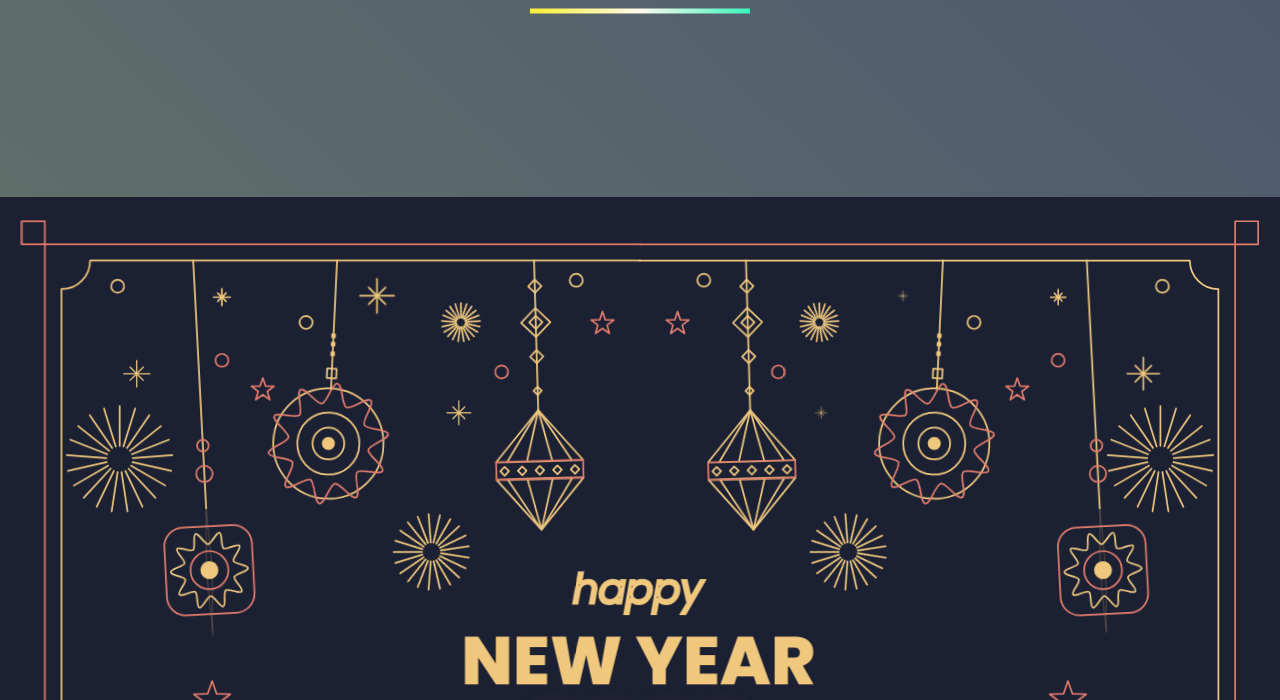
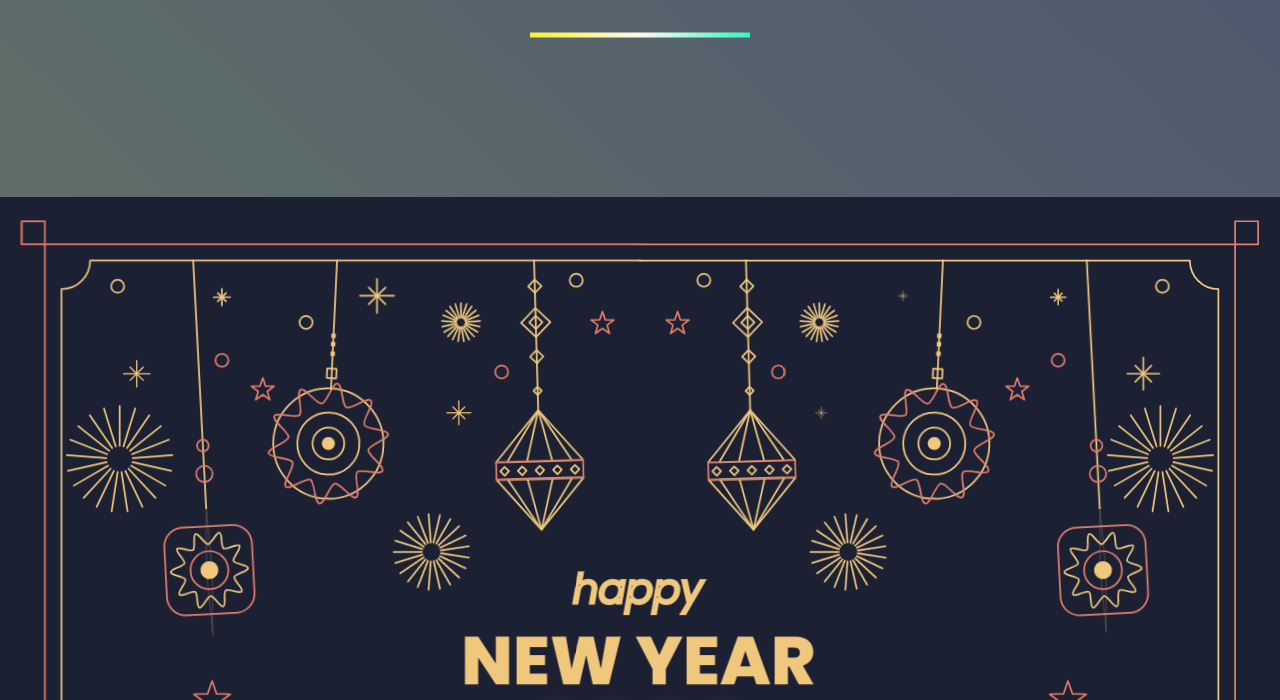
Before and after one commit to sourov123/2022, a plain HTML site: page index.html in a window 1280 px wide. Shown: the part 100-800 px from the top of the page. Drawn offline with Linux system fonts and the light colour scheme.

Commit message:
Update index.html

```diff
--- a/index.html
+++ b/index.html
@@ -510,7 +510,7 @@ body
 	margin-top: 15px!important;
 	width: 220px!important;
 	height: 5px;
-	top: 12%!important;
+	top: 15%!important;
 	left: 50%;
 	transform: translate(-50%, -50%);
 	background:linear-gradient(to right,rgba(247,239,50,1.00),rgba(255,249,237,1.00),rgba(56,244,188,1.00));
```
